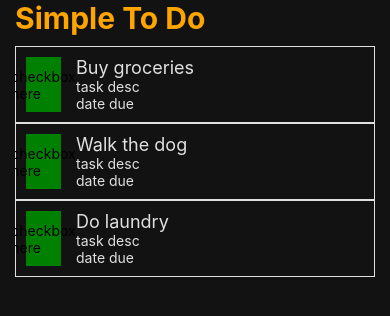
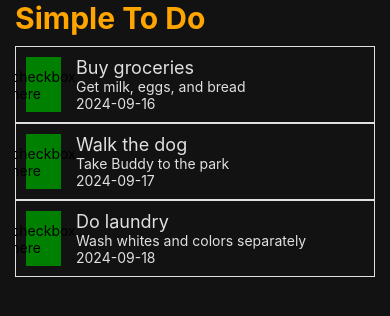
Before and after one commit to ChanAbay-abay/SimpleToDo, a React Native app: screen / in a window 390 px wide. Shown: the top 316 px of the page. Built offline with nearby package versions, Linux system fonts and the light colour scheme.

Commit message:
Improved ToDoItem
ToDoItem now takes in props

```diff
--- a/App.js
+++ b/App.js
@@ -1,23 +1,41 @@
-import React from "react";
+import React, { useState } from "react";
 import { SafeAreaView, StatusBar, FlatList, View, Text } from "react-native";
-import styles from "./AppStyles"; // Import styles from AppStyles.js
-import ToDoItem from "./components/ToDoItem"; // Import ToDoItem component
+import styles from "./AppStyles";
+import ToDoItem from "./components/ToDoItem";
 
-const toDoData = [
-  { id: "1", title: "Buy groceries" },
-  { id: "2", title: "Walk the dog" },
-  { id: "3", title: "Do laundry" },
-  // Add more to-do items here
+const initialToDoData = [
+  {
+    id: "1",
+    title: "Buy groceries",
+    desc: "Get milk, eggs, and bread",
+    due: "2024-09-16",
+  },
+  {
+    id: "2",
+    title: "Walk the dog",
+    desc: "Take Buddy to the park",
+    due: "2024-09-17",
+  },
+  {
+    id: "3",
+    title: "Do laundry",
+    desc: "Wash whites and colors separately",
+    due: "2024-09-18",
+  },
 ];
 
 export default function App() {
+  const [toDoData, setToDoData] = useState(initialToDoData);
+
   return (
     <SafeAreaView style={styles.maincontainer}>
       <View style={styles.wrappercontainer}>
         <Text style={styles.title}>Simple To Do</Text>
         <FlatList
           data={toDoData}
-          renderItem={({ item }) => <ToDoItem title={item.title} />}
+          renderItem={({ item }) => (
+            <ToDoItem title={item.title} desc={item.desc} due={item.due} />
+          )}
           keyExtractor={(item) => item.id}
         />
       </View>
--- a/AppStyles.js
+++ b/AppStyles.js
@@ -1,7 +1,7 @@
 import { StyleSheet } from "react-native";
-import Theme from "./Theme"; // Import theme
+import Theme from "./Theme";
 
-const currentTheme = Theme.dark; // Set to dark mode by default
+const currentTheme = Theme.dark;
 
 const styles = StyleSheet.create({
   maincontainer: {
--- a/components/ToDoItem.js
+++ b/components/ToDoItem.js
@@ -1,8 +1,8 @@
 import React from "react";
 import { View, Text } from "react-native";
-import styles from "./ToDoItemStyles"; // Import styles from ToDoItemStyles.js
+import styles from "./ToDoItemStyles";
 
-const ToDoItem = ({ title }) => {
+const ToDoItem = ({ title, desc, due }) => {
   return (
     <View style={styles.taskContainer}>
       <View style={styles.checkbox}>
@@ -10,8 +10,8 @@ const ToDoItem = ({ title }) => {
       </View>
       <View style={styles.taskContent}>
         <Text style={styles.taskTitle}>{title}</Text>
-        <Text style={styles.taskDesc}>task desc</Text>
-        <Text style={styles.dateDue}>date due</Text>
+        <Text style={styles.taskDesc}>{desc}</Text>
+        <Text style={styles.dateDue}>{due}</Text>
       </View>
     </View>
   );
--- a/components/ToDoItemStyles.js
+++ b/components/ToDoItemStyles.js
@@ -1,7 +1,7 @@
 import { StyleSheet } from "react-native";
-import Theme from "../Theme"; // Import theme
+import Theme from "../Theme";
 
-const currentTheme = Theme.dark; // Set to dark mode by default
+const currentTheme = Theme.dark;
 
 const styles = StyleSheet.create({
   taskContainer: {
```
